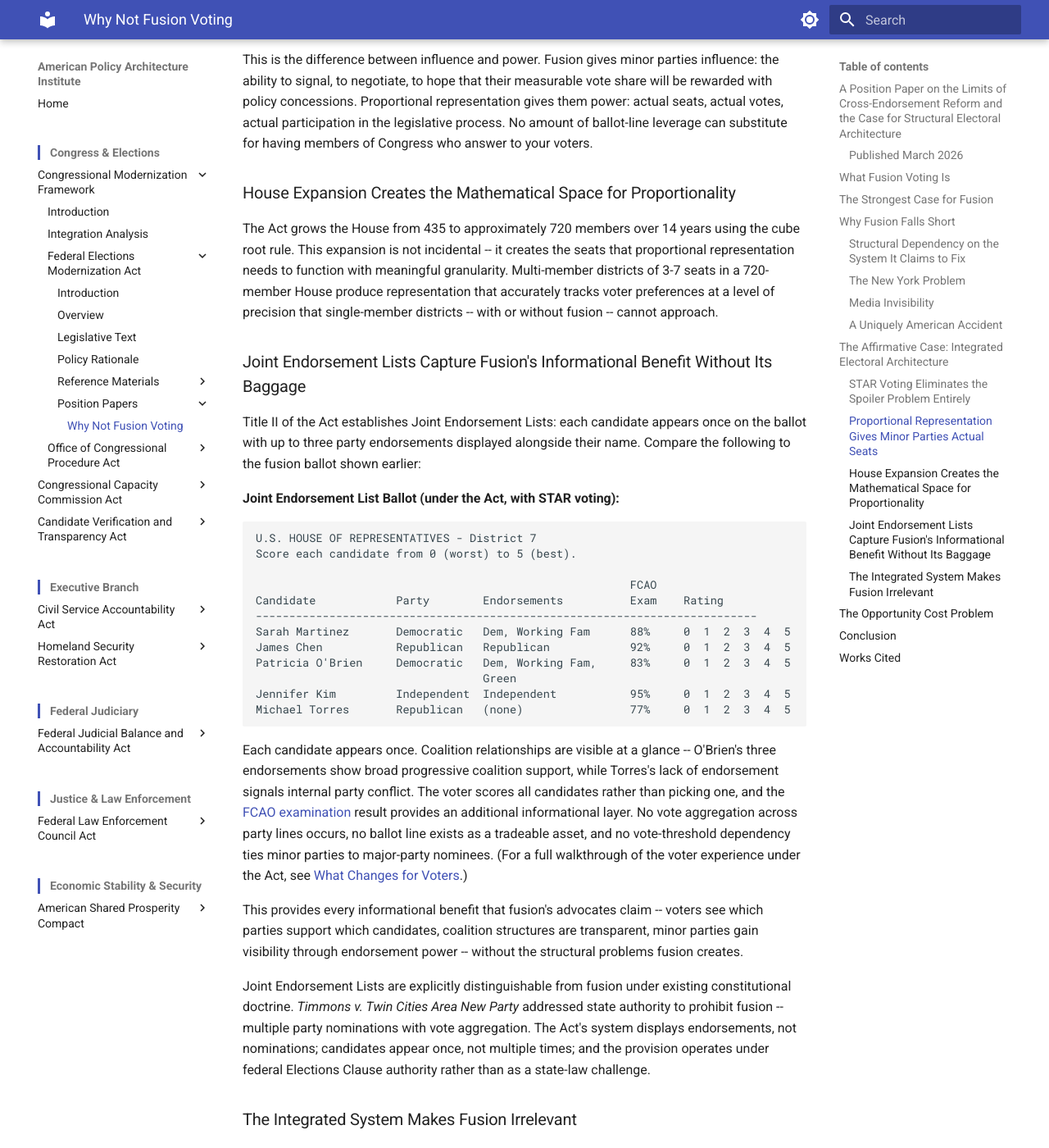
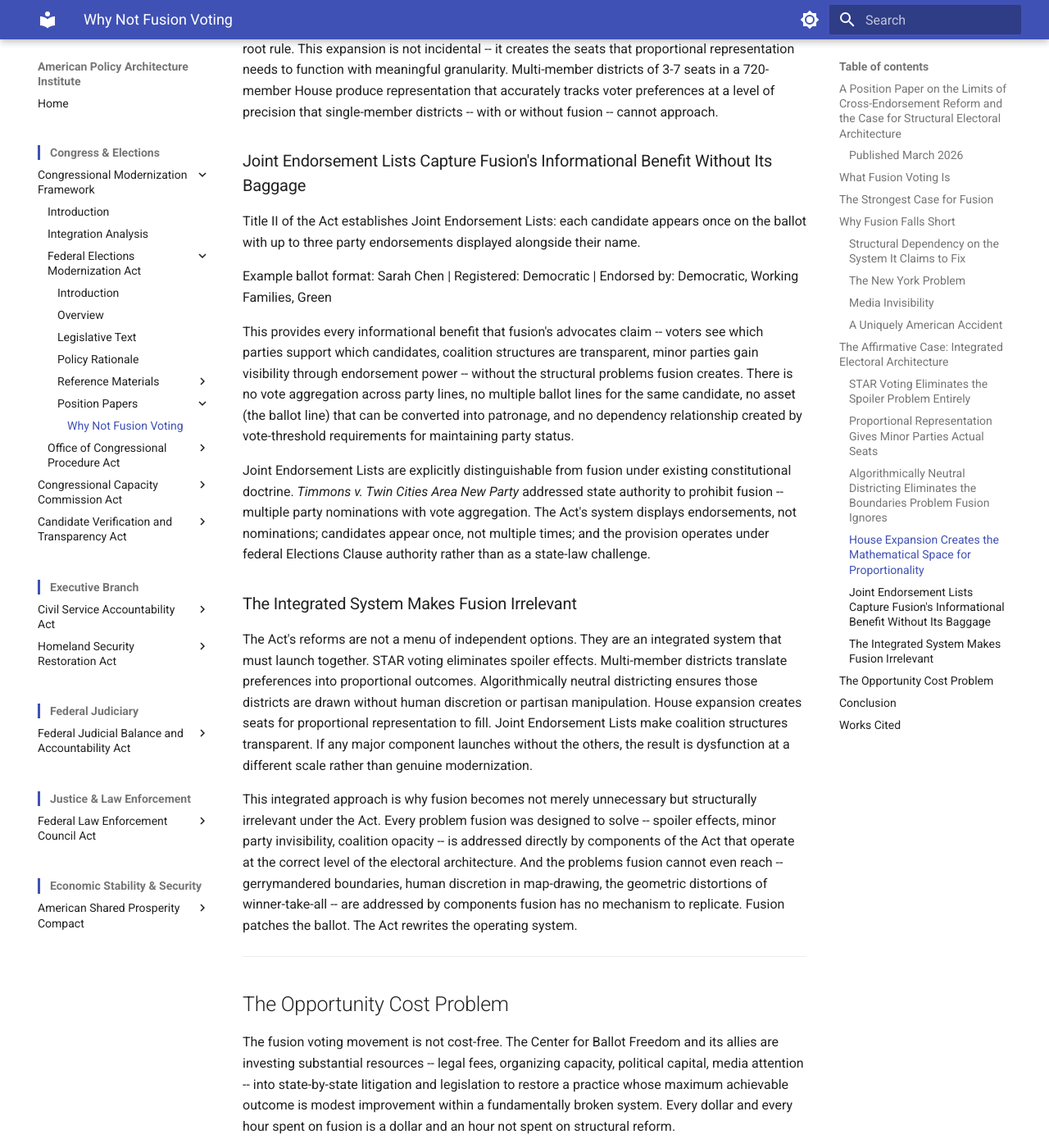
Before and after one commit to albertintech/apai, an MkDocs documentation site: the page built from docs/congress/cmf/fema/why-not-fusion-voting.md, in a window 1280 px wide and 1400 px high, scrolled down 5999 px. Shown: the whole window at 82% size. Built offline with MkDocs 1.6.1 and Material for MkDocs 9.7.7, drawn with Linux system fonts in a browser that asks for light colours; some of the changed text lies outside the part shown.

Commit message:
Update why-not-fusion-voting.md

````diff
--- a/docs/congress/cmf/fema/why-not-fusion-voting.md
+++ b/docs/congress/cmf/fema/why-not-fusion-voting.md
@@ -10,44 +10,13 @@
 
 This paper argues that fusion voting, while not without modest historical merit, is a workaround that accepts the disease while treating one symptom. It is structurally dependent on the very electoral system it claims to improve and incapable of producing the multiparty governance its advocates promise. More importantly, substantial reform energy directed at fusion represents an opportunity cost -- resources that could instead support integrated electoral architecture changes that address the root causes of American democratic dysfunction.
 
-The Federal Elections Modernization Act (FEMA), hereafter referred to as "the Act," provides that integrated architecture: STAR voting, multi-member districts with proportional representation, House expansion, and Joint Endorsement Lists -- reforms that render fusion voting not merely unnecessary, but structurally irrelevant.
+The Federal Elections Modernization Act (FEMA), hereafter referred to as "the Act," provides that integrated architecture: STAR voting, multi-member districts with proportional representation, algorithmically neutral districting, House expansion, and Joint Endorsement Lists -- reforms that render fusion voting not merely unnecessary, but structurally irrelevant.
 
 ---
 
 ## What Fusion Voting Is
 
 Under traditional (disaggregated) fusion voting, a candidate may receive the nomination of more than one political party and appear on the ballot multiple times -- once per nominating party. Votes cast on each party line are tallied separately, then aggregated to produce the candidate's total. If Claire Farmer receives 46% on the Democratic line and 4.8% on the Common Sense Party line, she wins with 50.8%, and her margin of victory is visibly attributable to the minor party.
-
-To understand what fusion changes, consider the difference between a standard plurality ballot and a fusion ballot for the same race:
-
-**Standard Plurality Ballot (43 states + DC):**
-
-```text
-U.S. HOUSE OF REPRESENTATIVES - District 7
-                                                      Mark
-Candidate             Party                           One
----------------------------------------------------------------
-Claire Farmer         Democratic                       ○
-Alex Miller           Republican                       ○
-Amy Garcia            Green                            ○
-Peter Conway          Libertarian                      ○
-```
-
-**Fusion Ballot (New York-style, disaggregated):**
-
-```text
-U.S. HOUSE OF REPRESENTATIVES - District 7
-                                                      Mark
-Candidate             Party                           One
----------------------------------------------------------------
-Claire Farmer         Democratic                       ○
-Alex Miller           Republican                       ○
-Claire Farmer         Common Sense                     ○
-Amy Garcia            Green                            ○
-Peter Conway          Libertarian                      ○
-```
-
-Under the standard ballot, a voter who supports the Common Sense Party but prefers Farmer over Miller must vote for Farmer on the Democratic line -- registering support for the Democratic Party rather than the Common Sense Party. Under the fusion ballot, the same voter can vote for Farmer on the Common Sense line, contributing to her total while making the minor party's support visible and measurable. In both cases, the voter picks one candidate, and the candidate with the most total votes wins.
 
 This practice was once universal in the United States. Prior to the adoption of the Australian ballot in the 1880s and 1890s, parties printed their own ballots, and cross-nomination required no state permission. Beginning in the late 1890s, major parties -- particularly Republicans in the North and Democrats in the South -- used their newly acquired control over state-printed ballots to ban fusion, explicitly to eliminate the coalition threats that Populist, labor, and multiracial fusion tickets posed to their dominance.
 
@@ -113,15 +82,23 @@
 
 ### STAR Voting Eliminates the Spoiler Problem Entirely
 
-STAR voting replaces plurality voting for all federal elections. Voters score candidates 0-5 stars; the two highest-scoring candidates advance to an automatic runoff determined by voter preference. This eliminates vote-splitting, removes the strategic incentive to vote for the "lesser evil," and enables honest preference expression across the full candidate field. (For a detailed treatment of STAR voting mechanics and how they compare to other voting methods, see the [Voting Methods Technical Explainer](https://policyarchitecture.org/congress/cmf/fema/voting-methods-technical-explainer/).)
+STAR voting replaces plurality voting for all federal elections. Voters score candidates 0-5 stars; the two highest-scoring candidates advance to an automatic runoff determined by voter preference. This eliminates vote-splitting, removes the strategic incentive to vote for the "lesser evil," and enables honest preference expression across the full candidate field.
 
 Where fusion gives minor-party voters a way to support a major-party candidate while signaling minor-party affiliation, STAR voting makes the signal unnecessary. Voters can score their preferred minor-party candidate a 5 and a tolerable major-party candidate a 3 without any risk that their honest preference will produce a perverse outcome. The scoring mechanism does what fusion attempts through ballot mechanics -- it lets voters express nuanced preferences -- but it does so mathematically rather than through institutional workarounds.
 
 ### Proportional Representation Gives Minor Parties Actual Seats
 
-The Act transitions House elections from single-member to multi-member districts (3-7 seats) using STAR Proportional Representation (STAR-PR). Under this system, 20% voter support yields roughly 20% of seats. Minor parties do not need endorsement leverage or bargaining chips -- they have representatives who vote on legislation. (For how these components depend on each other, see the [Act's Overview](https://policyarchitecture.org/congress/cmf/fema/overview/).)
+Beginning at the First FEMA Election, all qualifying states elect Representatives from multi-member districts (3-7 seats) using STAR Proportional Representation (STAR-PR). Under this system, 20% voter support yields roughly 20% of seats. Minor parties do not need endorsement leverage or bargaining chips -- they have representatives who vote on legislation.
 
 This is the difference between influence and power. Fusion gives minor parties influence: the ability to signal, to negotiate, to hope that their measurable vote share will be rewarded with policy concessions. Proportional representation gives them power: actual seats, actual votes, actual participation in the legislative process. No amount of ballot-line leverage can substitute for having members of Congress who answer to your voters.
+
+### Algorithmically Neutral Districting Eliminates the Boundaries Problem Fusion Ignores
+
+Fusion voting operates inside gerrymandered districts and accepts the boundary distortions that make those districts uncompetitive. A minor party's 4.8% endorsement leverage means nothing if the district was drawn to produce a 20-point partisan margin -- the major-party candidate wins regardless, and the minor party's bargaining position evaporates.
+
+The Act mandates algorithmically neutral, deterministic districting for all states electing two or more Representatives. The Electoral Science Office certifies the algorithm, which operates without reference to racial, ethnic, linguistic, partisan, or incumbent-residence data and produces publicly verifiable outputs. Shortest splitline serves as the statutory default pending ESO certification. No human draws a line. No partisan actor touches a boundary.
+
+This addresses a dimension of electoral dysfunction that fusion cannot even conceptually reach. Fusion is a ballot-level intervention -- it changes how votes are counted within a district but has no mechanism for addressing whether the district itself was drawn to predetermine the outcome. Algorithmically neutral districting eliminates the manipulation at its source, and proportional representation ensures that even imperfect boundaries cannot distort representation, because communities do not need to be packed into a single district to win seats. The combination removes two layers of structural dysfunction that fusion leaves entirely intact.
 
 ### House Expansion Creates the Mathematical Space for Proportionality
 
@@ -129,36 +106,19 @@
 
 ### Joint Endorsement Lists Capture Fusion's Informational Benefit Without Its Baggage
 
-Title II of the Act establishes Joint Endorsement Lists: each candidate appears once on the ballot with up to three party endorsements displayed alongside their name. Compare the following to the fusion ballot shown earlier:
+Title II of the Act establishes Joint Endorsement Lists: each candidate appears once on the ballot with up to three party endorsements displayed alongside their name.
 
-**Joint Endorsement List Ballot (under the Act, with STAR voting):**
+Example ballot format: Sarah Chen | Registered: Democratic | Endorsed by: Democratic, Working Families, Green
 
-```text
-U.S. HOUSE OF REPRESENTATIVES - District 7
-Score each candidate from 0 (worst) to 5 (best).
-
-                                                        FCAO
-Candidate            Party        Endorsements          Exam    Rating
----------------------------------------------------------------------------
-Sarah Martinez       Democratic   Dem, Working Fam      88%     0  1  2  3  4  5
-James Chen           Republican   Republican            92%     0  1  2  3  4  5
-Patricia O'Brien     Democratic   Dem, Working Fam,     83%     0  1  2  3  4  5
-                                  Green
-Jennifer Kim         Independent  Independent           95%     0  1  2  3  4  5
-Michael Torres       Republican   (none)                77%     0  1  2  3  4  5
-```
-
-Each candidate appears once. Coalition relationships are visible at a glance -- O'Brien's three endorsements show broad progressive coalition support, while Torres's lack of endorsement signals internal party conflict. The voter scores all candidates rather than picking one, and the [FCAO examination](https://policyarchitecture.org/congress/cmf/fema/fcao-explainer/) result provides an additional informational layer. No vote aggregation across party lines occurs, no ballot line exists as a tradeable asset, and no vote-threshold dependency ties minor parties to major-party nominees. (For a full walkthrough of the voter experience under the Act, see [What Changes for Voters](https://policyarchitecture.org/congress/cmf/fema/what-changes-for-voters/).)
-
-This provides every informational benefit that fusion's advocates claim -- voters see which parties support which candidates, coalition structures are transparent, minor parties gain visibility through endorsement power -- without the structural problems fusion creates.
+This provides every informational benefit that fusion's advocates claim -- voters see which parties support which candidates, coalition structures are transparent, minor parties gain visibility through endorsement power -- without the structural problems fusion creates. There is no vote aggregation across party lines, no multiple ballot lines for the same candidate, no asset (the ballot line) that can be converted into patronage, and no dependency relationship created by vote-threshold requirements for maintaining party status.
 
 Joint Endorsement Lists are explicitly distinguishable from fusion under existing constitutional doctrine. *Timmons v. Twin Cities Area New Party* addressed state authority to prohibit fusion -- multiple party nominations with vote aggregation. The Act's system displays endorsements, not nominations; candidates appear once, not multiple times; and the provision operates under federal Elections Clause authority rather than as a state-law challenge.
 
 ### The Integrated System Makes Fusion Irrelevant
 
-The Act's reforms are not a menu of independent options. They are an integrated system that must launch together. STAR voting eliminates spoiler effects. Multi-member districts translate preferences into proportional outcomes. House expansion creates seats for proportional representation to fill. Joint Endorsement Lists make coalition structures transparent. If any major component launches without the others, the result is dysfunction at a different scale rather than genuine modernization. (For a full 12-candidate example of how all these components appear on a single ballot, see the [Sample Multi-Member District Ballot](https://policyarchitecture.org/congress/cmf/fema/sample-mmd-ballot-12-candidates/).)
+The Act's reforms are not a menu of independent options. They are an integrated system that must launch together. STAR voting eliminates spoiler effects. Multi-member districts translate preferences into proportional outcomes. Algorithmically neutral districting ensures those districts are drawn without human discretion or partisan manipulation. House expansion creates seats for proportional representation to fill. Joint Endorsement Lists make coalition structures transparent. If any major component launches without the others, the result is dysfunction at a different scale rather than genuine modernization.
 
-This integrated approach is why fusion becomes not merely unnecessary but structurally irrelevant under the Act. Every problem fusion was designed to solve -- spoiler effects, minor party invisibility, coalition opacity -- is addressed directly by components of the Act that operate at the correct level of the electoral architecture. Fusion patches the ballot. The Act rewrites the operating system.
+This integrated approach is why fusion becomes not merely unnecessary but structurally irrelevant under the Act. Every problem fusion was designed to solve -- spoiler effects, minor party invisibility, coalition opacity -- is addressed directly by components of the Act that operate at the correct level of the electoral architecture. And the problems fusion cannot even reach -- gerrymandered boundaries, human discretion in map-drawing, the geometric distortions of winner-take-all -- are addressed by components fusion has no mechanism to replicate. Fusion patches the ballot. The Act rewrites the operating system.
 
 ---
 
@@ -178,9 +138,9 @@
 
 Fusion voting is a historically interesting, modestly beneficial workaround for problems created by America's winner-take-all, single-member-district electoral system. Its advocates are correct that it was unjustly suppressed, that its suppression served partisan interests rather than democratic values, and that its restoration would provide marginal improvements in minor party viability within the existing framework.
 
-But marginal improvement within a broken framework is not reform. Fusion cannot break Duverger's law. It cannot produce proportional representation. It cannot give minor parties legislative seats. It cannot eliminate the spoiler problem -- it can only create a workaround that allows voters to navigate around it. And it consumes scarce reform resources that could be directed toward structural changes that address root causes rather than symptoms.
+But marginal improvement within a broken framework is not reform. Fusion cannot break Duverger's law. It cannot produce proportional representation. It cannot give minor parties legislative seats. It cannot eliminate the spoiler problem -- it can only create a workaround that allows voters to navigate around it. It cannot address gerrymandering or the human discretion embedded in boundary-drawing -- it operates inside whatever districts it finds. And it consumes scarce reform resources that could be directed toward structural changes that address root causes rather than symptoms.
 
-The Federal Elections Modernization Act offers those structural changes: STAR voting to eliminate vote-splitting, multi-member districts with proportional representation to give every voter's preference proportional weight, House expansion to create the mathematical space for proportionality, and Joint Endorsement Lists to provide coalition transparency without fusion's institutional baggage. Together, these reforms produce a system in which fusion voting has nothing to do -- because the problems it was designed to solve no longer exist.
+The Federal Elections Modernization Act offers those structural changes: STAR voting to eliminate vote-splitting, multi-member districts with proportional representation to give every voter's preference proportional weight, algorithmically neutral districting to eliminate human discretion from boundary placement, House expansion to create the mathematical space for proportionality, and Joint Endorsement Lists to provide coalition transparency without fusion's institutional baggage. Together, these reforms produce a system in which fusion voting has nothing to do -- because the problems it was designed to solve no longer exist.
 
 The question for the reform community is not "why not fusion voting?" in isolation. It is: given finite resources and political capital, do we invest in making the broken system slightly more tolerable, or do we invest in replacing it?
 
@@ -202,7 +162,7 @@
 
 Pocasangre, Oscar, and Maresa Strano. "What We Know About Fusion Voting." New America, July 2024.
 
-Ramos, Albert E. *Federal Elections Modernization Act, Rev 5.0*. The American Policy Architecture Institute, February 2026.
+Ramos, Albert E. *Federal Elections Modernization Act, Rev 5.2*. The American Policy Architecture Institute, February 2026.
 
 Rogers, Joel, and Maresa Strano. "More Than Semantics: Distinguishing Dual Labeling from Traditional Fusion Voting." *Ballot Access News*, September 16, 2023.
 
@@ -219,7 +179,18 @@
 <!--
 ## Revision History
 
-**Revision 1.1** (Current)
+**Revision 1.2** (Current)
+- Updated opening paragraph reform list to include algorithmically neutral districting
+- Revised Proportional Representation subsection in Affirmative Case: replaced "transitions House elections from single-member to multi-member districts" with explicit single implementation language ("Beginning at the First FEMA Election, all qualifying states elect Representatives from multi-member districts")
+- Added new Affirmative Case subsection: "Algorithmically Neutral Districting Eliminates the Boundaries Problem Fusion Ignores" -- fusion operates inside gerrymandered districts and has no mechanism to address boundary manipulation; algorithmic districting eliminates human discretion from map-drawing; proportional representation ensures even imperfect boundaries cannot distort representation
+- Updated integrated system summary to include algorithmically neutral districting
+- Updated closing paragraph of Affirmative Case to address gerrymandering as a dimension of dysfunction fusion cannot reach
+- Updated Conclusion to include gerrymandering and boundary-drawing among fusion's limitations and algorithmically neutral districting among the Act's structural changes
+- Updated Works Cited: Ramos 2026 reference updated from Rev 5.0 to Rev 5.2
+- Added "Revision history available in the raw file." note per DPS Rev 2.3, Section 1.3
+- Added download link per DPS Section 1.9
+
+**Revision 1.1**
 - Expanded Works Cited with six additional scholarly sources: Tamas 2017 (empirical critique of fusion's effects on third-party viability), Pope 1998 (law review analysis of minor-party autonomy concerns under fusion), Scarrow 1986 (foundational political science treatment linking anti-fusion laws to Duverger's Law), Soyer 2021 (definitive history of the Liberal Party of New York documenting patronage pathology), Chamberlain 2012 (empirical study of fusion as candidate-centered rather than party-centered reform), and Pocasangre and Strano 2024 (comprehensive literature review identifying gaps in comparative analysis)
 - Added paragraph on comparative literature gap in the Opportunity Cost section
 - Sources identified through systematic literature review of fusion voting scholarship
@@ -229,8 +200,12 @@
 - Evaluates fusion voting against integrated electoral architecture proposed in the Federal Elections Modernization Act
 - Draws on Brennan Center primer, Center for Ballot Freedom materials, Rogers & Strano analysis, rangevoting.org criticism, and comparative international evidence
 - Classified as Position Paper per APAI Document Production Standards Rev 2.1
+-->
+
+*Revision history available in the raw file.*
+
+> [Download this document](https://github.com/albertintech/apai/blob/main/docs/electoral/cmf/fema/why-not-fusion-voting.md) (opens on GitHub -- click the download button)
 
 ---
--->
 
 *Prepared by Albert Ramos for The American Policy Architecture Institute*
````
